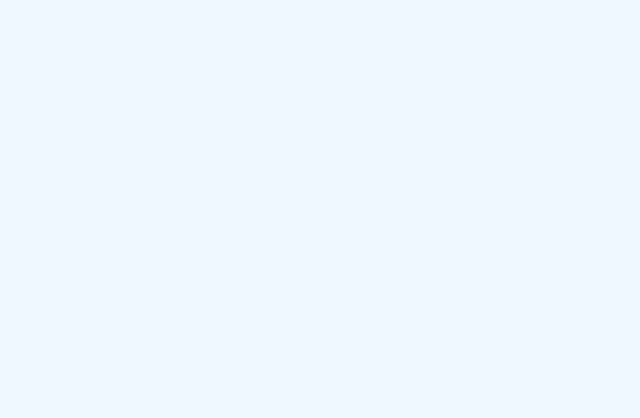
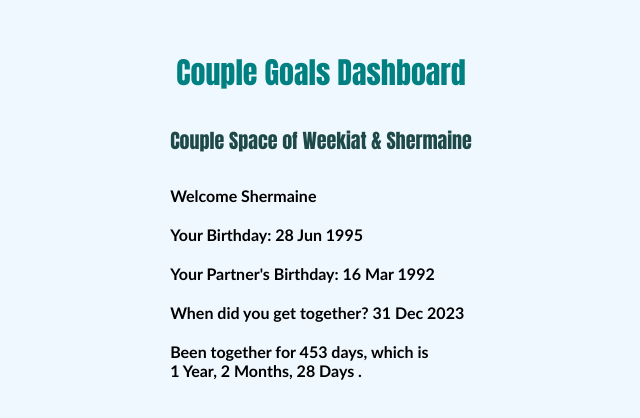
Before and after one commit to shermainelim/CoupleGoalsApp, a React (Create React App) app in the folder client/: page /dashboard in a window 1280 px wide. Before the commit this address had no page. Shown: the top 418 px of the page, without its empty margins (319-959 px from the left). Built offline with nearby package versions, Linux system fonts and the light colour scheme.

Commit message:
dashboard halfway

```diff
--- a/client/src/components/AppNavigator.jsx
+++ b/client/src/components/AppNavigator.jsx
@@ -5,6 +5,7 @@ import Register from "../screens/register/Register";
 import LoginOptions from "../screens/login/loginOptions";
 import FirstPersonLogin from "../screens/login/firstPersonLogin";
 import SecondPersonLogin from "../screens/login/secondPersonLogin";
+import Dashboard from "../screens/dashboard/Dashboard";
 
 const AppNavigator = () => {
   return (
@@ -18,6 +19,7 @@ const AppNavigator = () => {
       <Route path="/loginOptions" element={<LoginOptions/>} />
       <Route path="/firstPersonLogin" element={<FirstPersonLogin/>} />
       <Route path="/secondPersonLogin" element={<SecondPersonLogin/>} />
+      <Route path="/dashboard" element={<Dashboard/>} />
 
       </Routes>
     </Router>
--- a/client/src/screens/dashboard/dashboard.jsx
+++ b/client/src/screens/dashboard/dashboard.jsx
@@ -0,0 +1,79 @@
+import React, { useState } from "react";
+import { useNavigate } from "react-router-dom";
+import classNames from "classnames/bind";
+import styles from "./Dashboard.scss";
+
+
+import Couple from "../../assets/couple.png"
+import CustomButton from "../../shared/CustomButton";
+
+const Dashboard = () => {
+  const navigate = useNavigate();
+  const cx = classNames.bind(styles);
+
+  const spaceName = "Weekiat & Shermaine";
+  const username ="Shermaine"
+  const firstPersonName = "Shermaine";
+  const secondPersonName = "Wee Kiat";
+  const firstPersonBirthday = "28 Jun 1995";
+  const secondPersonBirthday = "16 Mar 1992";
+  const anniversaryDate = "31 Dec 2023";
+
+  function getNumberOfDays(start) {
+    const date1 = new Date(start);
+    const date2 = new Date();
+
+    console.log("Date1", date1);
+    console.log("date2", date2)
+
+    // One day in milliseconds
+    const oneDay = 1000 * 60 * 60 * 24;
+
+    // Calculating the time difference between two dates
+    const diffInTime = date2.getTime() - date1.getTime();
+
+    // Calculating the no. of days between two dates
+    const diffInDays = Math.round(diffInTime / oneDay);
+
+
+    console.log("diff", diffInDays)
+
+    return diffInDays;
+}
+
+// mm.dd.yyyy
+let daysTgt = getNumberOfDays("12/31/2021");
+
+
+function getFormatedStringFromDays(numberOfDays) {
+    var years = Math.floor(numberOfDays / 365);
+    var months = Math.floor(numberOfDays % 365 / 30);
+    var days = Math.floor(numberOfDays % 365 % 30);
+
+    var yearsDisplay = years > 0 ? years + (years == 1 ? " Year, " : " Years, ") : "";
+    var monthsDisplay = months > 0 ? months + (months == 1 ? " Month, " : " Months, ") : "";
+    var daysDisplay = days > 0 ? days + (days == 1 ? " Day" : " Days") : "";
+    return yearsDisplay + monthsDisplay + daysDisplay;
+}
+
+const yearsTgt = getFormatedStringFromDays(daysTgt);
+
+  return (
+    <div className={cx("space-container")}>
+        <div className={cx("space-title")}>Couple Goals Dashboard</div>
+      <div className={cx("space-name")}>Couple Space of {spaceName}</div>
+
+      <div className={cx("space-welcome")}>Welcome {username}</div>
+
+
+      <div className={cx("space-welcome")}>Your Birthday: {firstPersonBirthday}</div>
+      <div className={cx("space-welcome")}>Your Partner's Birthday: {secondPersonBirthday}</div>
+
+      <div className={cx("space-welcome")}>When did you get together? {anniversaryDate}</div>
+
+      <div className={cx("space-welcome")}>Been together for {daysTgt} days, which is <br/>{yearsTgt} .</div>
+    </div>
+  );
+};
+
+export default Dashboard;
--- a/client/src/screens/dashboard/dashboard.scss
+++ b/client/src/screens/dashboard/dashboard.scss
@@ -0,0 +1,72 @@
+
+body, html {
+    height: 100%;
+    background-color: aliceblue;
+  }
+
+
+  div#root {
+    //height: 100%; /* remove this line to see div.app is no more 100% height */
+    background-color: aliceblue;
+    min-width:auto;
+
+
+  }
+
+  div.app {
+    height: 100%;
+    background-color: aliceblue;
+  }
+
+  .space-container{
+    margin-top:100px;
+    flex-wrap: wrap;
+    justify-content: center;
+    max-width: 100%;
+    flex-direction: column;
+    justify-content: center;
+    height: 100vh;
+    align-items: center;
+    text-align: center;
+    background-color: aliceblue;
+
+
+    .imageIcon{
+      width:200px;
+      height:200px;
+    }
+
+    .space-title{
+      font-size:45px;
+      margin-top:10px;
+      margin-bottom:30px;
+      font-weight:700;
+      color:teal;
+      font-size: 30px;
+      padding-left: 20px;
+      padding-right: 20px;
+      font-family: Impact, Haettenschweiler, 'Arial Narrow Bold', sans-serif;
+    }
+
+    .space-name{
+      margin-top:10px;
+      margin-bottom:30px;
+      font-weight:700;
+      font-size:25px;
+      color: rgb(29, 73, 73);
+      font-size: 20px;
+      text-align: left;
+      padding-left: 20px;
+      padding-right: 20px;
+      font-family: Impact, Haettenschweiler, 'Arial Narrow Bold', sans-serif;
+    }
+
+    .space-welcome{
+        text-align: left;
+        padding-left: 20px;
+        padding-right: 20px;
+        font-family: 'Gill Sans', 'Gill Sans MT', Calibri, 'Trebuchet MS', sans-serif;
+        font-weight: 600;
+        margin-bottom: 20px;
+    }
+  }
--- a/client/src/screens/login/firstPersonLogin.jsx
+++ b/client/src/screens/login/firstPersonLogin.jsx
@@ -85,7 +85,7 @@ const FirstPersonLogin = () => {
             firstPersonEmail.length !== 0 &&
             firstPersonPassword.length !== 0
           ) {
-            console.log("pressed login");
+            navigate("/dashboard");
           }
         }}
       ></CustomButton>
@@ -99,7 +99,6 @@ const FirstPersonLogin = () => {
         }}
       ></CustomButton>
 
-      <ProgressBar done="80"/>
     </div>
   );
 };
```
